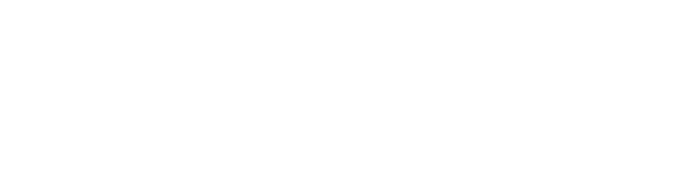
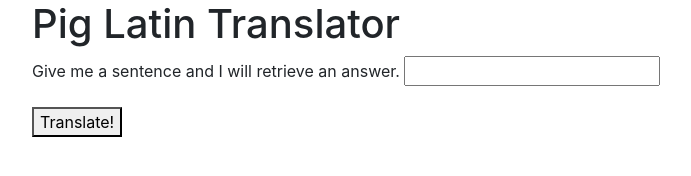
Before and after one commit to mpinaud/Iglatinpay, a plain HTML site: page pig-latin/index.html in a window 1280 px wide. Shown: the whole page, without its empty margins (53-744 px from the left). Drawn offline with Linux system fonts and the light colour scheme.

Commit message:
add basic input and output on HTML document to test JS logic

```diff
--- a/pig-latin/index.html
+++ b/pig-latin/index.html
@@ -6,9 +6,22 @@
     <link href="css/styles.css" rel="stylesheet">
     <script src="js/jquery-3.2.1.js"></script>
     <script src="js/scripts.js"></script>
-    <title></title>
+    <title>Pig Latin Translator</title>
   </head>
   <body>
+    <div class="container">
+      <h1>Pig Latin Translator</h1>
+      <form id="pig-latin">
+        <div class="form-group">
+          <label for="year">Give me a sentence and I will retrieve an answer.</label>
+          <input type="text" id="user-input">
+        </div>
 
+        <button type="submit" name="btn">Translate!</button>
+      </form>
+      <div id="result">
+
+      </div>
+    </div>
   </body>
 </html>
```
